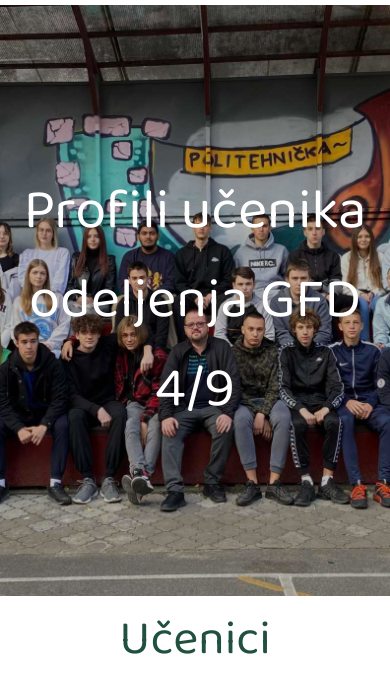
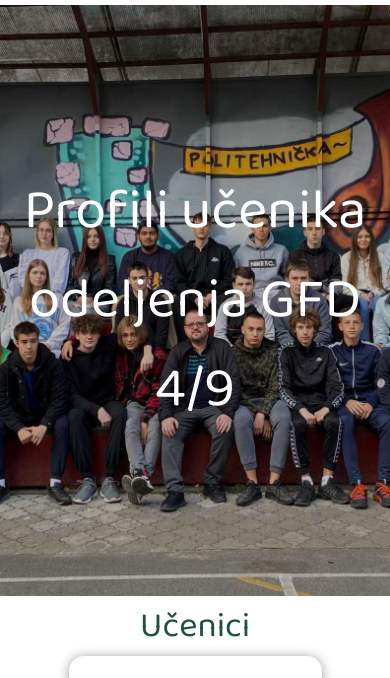
Before and after one commit to zdravkosezovem/nestomemnogoboli, a plain HTML site: page index.html in a window 390 px wide. Shown: the part 99-777 px from the top of the page. Drawn offline with Linux system fonts and the light colour scheme; files whose address does not match are found by name.

Commit message:
Add files via upload

```diff
--- a/style.css
+++ b/style.css
@@ -681,4 +681,19 @@ footer .nav a:active{
         background: rgba(52, 131, 102, 0.20);
     }
 
+    h2{
+        color: #20503E;
+        text-align: center;
+        font-feature-settings: 'liga' off, 'clig' off;
+        font-family: "Baloo 2";
+        font-size: 35px;
+        font-style: normal;
+        font-weight: 400;
+        line-height: 20px; /* 57.143% */
+    }
+
+    .svi{
+        gap: 20px;
+    }
+
 }
```
